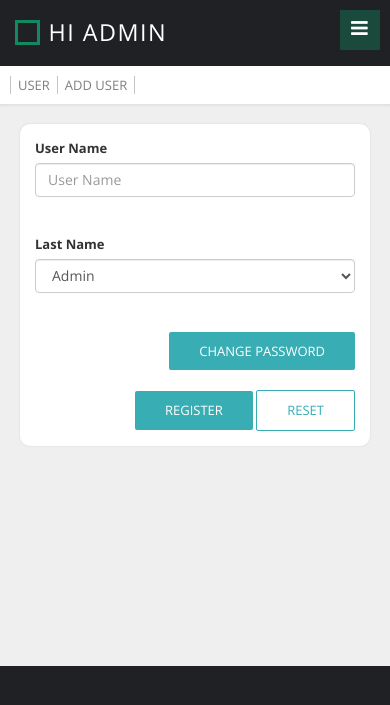
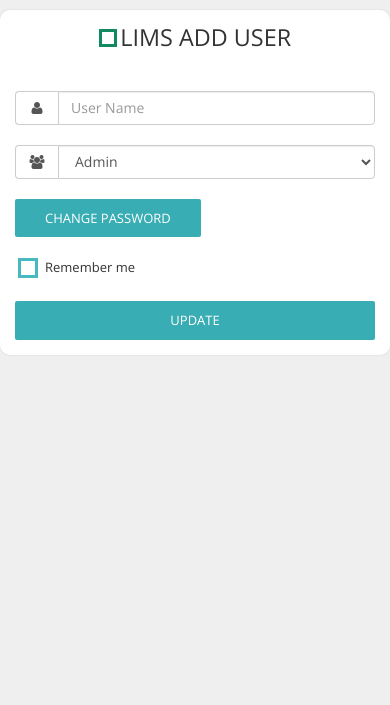
Before and after one commit to GENESIIS/lims, a PHP site: page /edit_user01.php in a window 390 px wide. Shown: the top 705 px of the page. Run offline with PHP 8.4, Linux system fonts and the light colour scheme; the visitor is signed in with stand-in values (Sample User, id 1); data that the repository does not hold is empty.

Commit message:
Update edit_user01.php

```diff
--- a/edit_user01.php
+++ b/edit_user01.php
@@ -1,14 +1,10 @@
 <?php
 session_start();
 include ('connection.php');
-$admin = $_SESSION['level'];
+$user = $_SESSION['adminname'];
 
-
-$ernm = $erlvl =$unm= $selus=$selad= $pwer="";
-
-if ($admin=="admin") {
+if ($user!="") {
     if (isset($_POST['edit'])) {
-
 
 
         $eid = $_POST['hidid'];
@@ -37,16 +33,15 @@ if ($admin=="admin") {
 
 
 ?>
-
 <!DOCTYPE html>
 <html lang="en">
 	<head>
 		<meta charset="utf-8">
 	    <meta http-equiv="X-UA-Compatible" content="IE=edge">
 	    <meta name="viewport" content="width=device-width, initial-scale=1">
-    <title>LIMS Edit User</title>
+	    <title>LIMS User</title>
         <meta name="description" content="">
-    <meta name="author" content="templatemo">
+        <meta name="author" content="vebdesign">
 
 	    <link href='http://fonts.googleapis.com/css?family=Open+Sans:400,300,400italic,700' rel='stylesheet' type='text/css'>
 	    <link href="css/font-awesome.min.css" rel="stylesheet">
@@ -72,123 +67,68 @@ if ($admin=="admin") {
 
 </script>
 
+
         </head>
-  <body>
-    <!-- Left column -->
-  <div class="templatemo-flex-row">
-      <div class="templatemo-sidebar">
-        <?php
-
-	include 'menu.php';
-
-
-		?>
+	<body class="light-gray-bg">
+		<div class="templatemo-content-widget templatemo-login-widget white-bg">
+			<header class="text-center">
+	          <div class="square"></div>
+	          <h1>LIMS Add User</h1>
+	        </header>
+                    <form  class="templatemo-login-form" name="adminuser" method="post">
+                        <input type="hidden" name="editid" value="<?php echo $id  ?>">
+	        	<div class="form-group">
+	        		<div class="input-group">
+		        		<div class="input-group-addon"><i class="fa fa-user fa-fw"></i></div>
+		              	<input type="text" class="form-control" placeholder="User Name" name="username" value="<?php echo $unm  ?>">
+		          	</div>	<?php echo $ernm  ?>
 	        	</div>
-      <!-- Main content -->
-      <div class="templatemo-content col-1 light-gray-bg">
-        <div class="templatemo-top-nav-container">
-          <div class="row">
-            <nav class="templatemo-top-nav col-lg-12 col-md-12">
-              <ul class="text-uppercase">
-                  <li><a href="user.php">User</a></li>
-                <li><a href="add_user01.php">Add User</a></li>
-                <!--li><a href="">Dashboard</a></li>
-                <li><a href="">Overview</a></li>
-                <li><a href="login.html">Sign in form</a></li-->
-              </ul>
-            </nav>
-          </div>
-        </div>
-        <div class="templatemo-content-container">
-
-
-
- <div class="templatemo-content-widget white-bg">
-
-            <form  class="templatemo-login-form" name="adminuser" method="post">
-
-			 <input type="hidden" name="editid" value="<?php echo $id  ?>">
-
-			  <div class="row form-group">
-
-			  <div class="col-lg-6 col-md-6 form-group">
-
-		        		<label for="inputFirstName">User Name </label>
-		              	<input type="text" class="form-control" placeholder="User Name" name="username" value="<?php echo $unm  ?>">
-
-						<label for="inputFirstName"><?php echo $ernm  ?>  </label>
-
-	        	</div>
-                <!--div class="col-lg-6 col-md-6 form-group">
-                    <label for="inputFirstName">Frist Name </label>
-                   <input type="text" class="form-control" placeholder="Frist Name" name="fname" value="<?php echo $uname  ?>">
-<label for="inputFirstName"><?php echo $ernm  ?> </label>
-                </div-->
-               <div class="col-lg-6 col-md-6 form-group">
-                    <label for="inputFirstName">Last Name </label>
+                    <div class="form-group">
+	        		<div class="input-group">
+		        		<div class="input-group-addon"><i class="fa fa-users fa-fw"></i></div>
 		              	<select class="form-control" name="level"><?php echo $erlvl  ?>
 
                     <option  name="admin" value="admin" <?php echo $selad  ?>>Admin</option>
                     <option  name="admin"  value="user" <?php echo $selus  ?>>User</option>
                   </select>
-<label for="inputFirstName"><?php echo $erlvl  ?> </label>
+		          	</div>	<?php echo $erlvl  ?>
 	        	</div>
-
-              </div>
-
-			  <div class="form-group text-right">
+                        <div class="form-group">
                             <button type="button" name="pw" class="templatemo-blue-button width-50" id="change">Change Password</button>
 				</div>
-
                         <div id="password" style="display: none">
-
-              <div class="row form-group">
-                <div class="col-lg-6 col-md-6 form-group">
-                    <label for="inputFirstName">New Password </label>
+                            <div class="form-group" >
+	        		<div class="input-group">
+		        		<div class="input-group-addon"><i class="fa fa-key fa-fw"></i></div>
                                         <input type="password" class="form-control" placeholder="Password" name="pasword">
-
 		          	</div>
-               <div class="col-lg-6 col-md-6 form-group">
-                    <label for="inputLastName">ReEnter Password </label>
+	        	</div>
+                        <div class="form-group">
+	        		<div class="input-group">
+		        		<div class="input-group-addon"><i class="fa fa-key fa-fw"></i></div>
 		              	<input type="password" class="form-control" placeholder="ReEnter Password" name="rpw">
-
-<label for="inputFirstName"><?php echo $pwer  ?>   </label>
-                </div>
-
+		          	</div>	<?php echo $pwer  ?>
 	        	</div>
 
                         </div>
 
 
-
-
-
-
-<div class="form-group text-right">
-                <button type="submit" name="register" class="templatemo-blue-button">Register</button>
-                <button type="reset" class="templatemo-white-button">Reset</button>
+	          	<div class="form-group">
+				    <div class="checkbox squaredTwo">
+				        <input type="checkbox" id="c1" name="cc" />
+						<label for="c1"><span></span>Remember me</label>
+				    </div>
+				</div>
+				<div class="form-group">
+					<button type="submit" name="update" class="templatemo-blue-button width-100">Update</button>
 				</div>
 	        </form>
 		</div>
-
-
-
-
-
-          <footer class="text-right">
-            <p></p>
-          </footer>
-        </div>
-      </div>
-    </div>
-
-    <!-- JS -->
-    <script type="text/javascript" src="js/jquery-1.11.2.min.js"></script>        <!-- jQuery -->
-    <script type="text/javascript" src="js/bootstrap-filestyle.min.js"></script>  <!-- http://markusslima.github.io/bootstrap-filestyle/ -->
-    <script type="text/javascript" src="js/templatemo-script.js"></script>        <!-- Templatemo Script -->
+		<!--div class="templatemo-content-widget templatemo-login-widget templatemo-register-widget white-bg">
+			<p>Not a registered user yet? <strong><a href="#" class="blue-text">Sign up now!</a></strong></p>
+		</div-->
 	</body>
 </html>
-
 <?php
 
 }  else {
```
Lines whose indentation alone changed are shown as unchanged.
